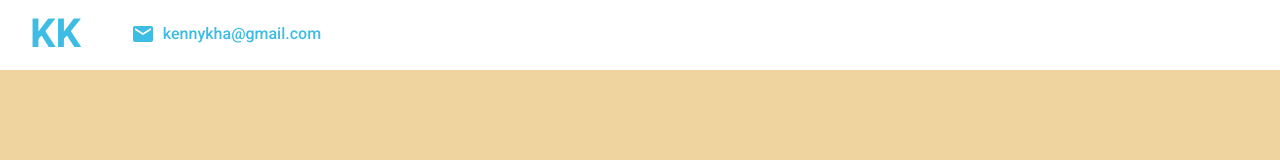
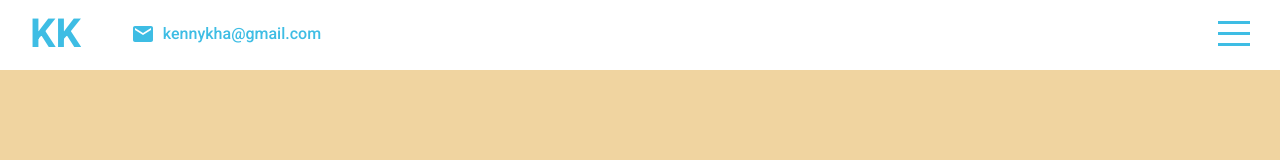
Before and after one commit to kennykha/kenny-kha-portfolio, a React (Create React App) app: page / in a window 1280 px wide. Shown: the top 160 px of the page. Built offline with nearby package versions, Linux system fonts and the light colour scheme.

Commit message:
Adding animation transition for navbar and menu icon

```diff
--- a/src/App.js
+++ b/src/App.js
@@ -3,11 +3,13 @@ import Intro from "./components/intro/Intro";
 import Projects from "./components/projects/Projects";
 import Contact from "./components/contact/Contact";
 import "./app.scss";
+import { useState } from "react";
 
 function App() {
+  const [menuOpen, handleMenuOpen] = useState(false);
   return (
     <div className="app">
-      <Navbar />
+      <Navbar menuOpen={menuOpen} handleMenuOpen={handleMenuOpen} />
       <div className="sections">
         <Intro />
         <Projects />
--- a/src/components/navbar/Navbar.jsx
+++ b/src/components/navbar/Navbar.jsx
@@ -1,9 +1,9 @@
 import "./navbar.scss";
 import { Mail } from "@mui/icons-material"
 
-export default function Navbar() {
+export default function Navbar({menuOpen, handleMenuOpen}) {
     return (
-        <div className='navbar'>
+        <div className={'navbar ' + (menuOpen && "active")}>
             <div className="wrapper">
                 <div className="left">
                     <a href="#intro" className="logo">KK</a>
@@ -13,6 +13,11 @@ export default function Navbar() {
                     </div>
                 </div>
                 <div className="right">
+                    <div className="menu" onClick={() => handleMenuOpen(!menuOpen)}>
+                        <span className="line1"></span>
+                        <span className="line2"></span>
+                        <span className="line3"></span>
+                    </div>
                 </div>
             </div>
         </div>
--- a/src/components/navbar/navbar.scss
+++ b/src/components/navbar/navbar.scss
@@ -8,6 +8,7 @@
   position: fixed;
   top: 0;
   z-index: 2;
+  transition: all 1.5s ease;
 
   .wrapper {
     padding: 10px 30px;
@@ -40,5 +41,45 @@
         }
       }
     }
+
+    .right {
+      .menu {
+        width: 32px;
+        height: 25px;
+        display: flex;
+        flex-direction: column;
+        justify-content: space-between;
+        cursor: pointer;
+
+        span {
+          width: 100%;
+          height: 3px;
+          background-color: $mainColor;
+          transform-origin: left;
+          transition: all 1.5s ease;
+        }
+      }
+    }
+  }
+
+  &.active {
+    background-color: $mainColor;
+    color: white;
+
+    .menu {
+      span {
+        &:first-child {
+          background-color: white;
+          transform: rotate(45deg);
+        }
+        &:nth-child(2) {
+          opacity: 0;
+        }
+        &:last-child {
+          background-color: white;
+          transform: rotate(-45deg);
+        }
+      }
+    }
   }
 }
```
